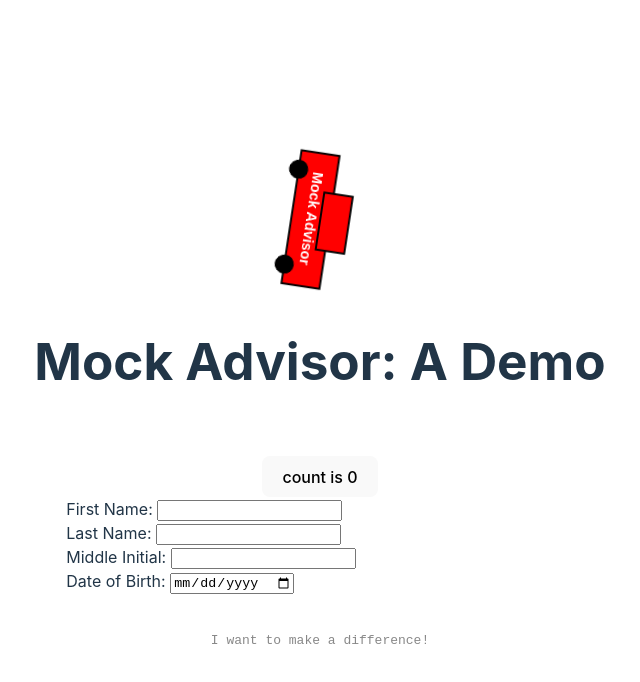
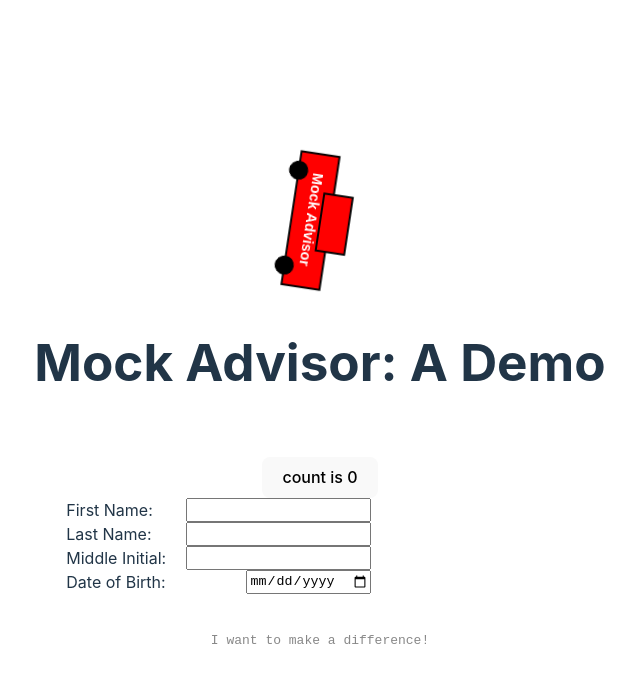
Before and after one commit to JKeddo95/mockAdvisor, a React (Vite) app: page / in a window 1280 px wide. Shown: the top 682 px of the page, without its empty margins (320-960 px from the left). Built offline with nearby package versions, Linux system fonts and the light colour scheme.

Commit message:
DEV-01--Fix-Spacing

```diff
--- a/src/App.tsx
+++ b/src/App.tsx
@@ -35,17 +35,17 @@ const SideBarComponent = () => {
   const handleDateOfBirthChange = (e: React.ChangeEvent<HTMLInputElement>) => setDateOfBirth(e.target.value);
 
   return (
-    <div style={{ display: "flex", flexDirection: "column", alignItems: "flex-start" }}>
-      <div>
+    <div style={{ display: "flex", flexDirection: "column", justifyContent: "flex-start", maxWidth: "60%" }}>
+      <div style={{ display: "flex", justifyContent: "space-between" }}>
         First Name: <input value={firstName} onChange={handleFirstNameChange} />
       </div>
-      <div>
+      <div style={{ display: "flex", justifyContent: "space-between" }}>
         Last Name: <input value={lastName} onChange={handleLastNameChange} />
       </div>
-      <div>
+      <div style={{ display: "flex", justifyContent: "space-between" }}>
         Middle Initial: <input value={middleInitial} onChange={handleMiddleInitialChange} />
       </div>
-      <div>
+      <div style={{ display: "flex", justifyContent: "space-between" }}>
         Date of Birth: <input type="date" value={dateOfBirth} onChange={handleDateOfBirthChange} />
       </div>
       <div>{dateOfBirth}</div>
```
